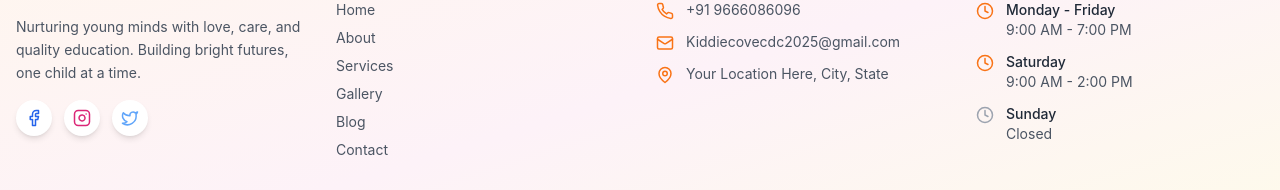
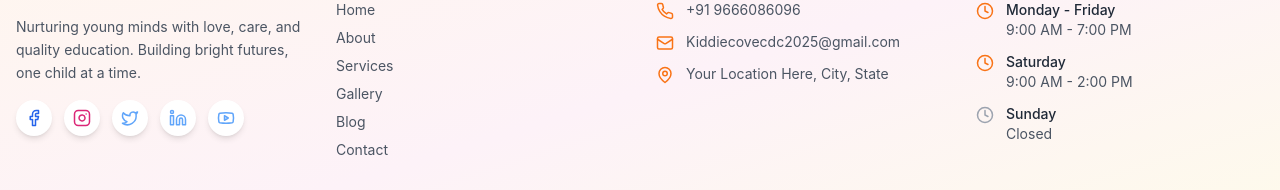
Before and after one commit to Pandu1712/Kidde-Cove, a React (Vite) app: page / in a window 1280 px wide. Shown: the part 11074-11264 px from the top of the page. Built offline with nearby package versions, Linux system fonts and the light colour scheme.

Commit message:
icons Done

```diff
--- a/src/components/Footer.tsx
+++ b/src/components/Footer.tsx
@@ -1,4 +1,4 @@
-import { MapPin, Phone, Mail, Facebook, Instagram, Twitter, Clock } from 'lucide-react';
+import { MapPin, Phone, Mail, Facebook, Instagram, Twitter,Linkedin,Youtube, Clock } from 'lucide-react';
 
 const Footer = () => {
   const navLinks = [
@@ -31,22 +31,37 @@ const Footer = () => {
             </p>
             <div className="flex space-x-3">
               <a
-                href="#"
+                href="https://www.facebook.com/share/1DoiVNXbqf/ "
                 className="w-9 h-9 bg-white rounded-full flex items-center justify-center text-blue-600 hover:bg-blue-600 hover:text-white transition-all duration-300 shadow-md hover:shadow-lg transform hover:scale-110"
               >
                 <Facebook size={18} />
               </a>
               <a
-                href="#"
+                href="https://www.instagram.com/kiddiecovecdc?igsh=bzB3dWg5MXVkbTFz"
                 className="w-9 h-9 bg-white rounded-full flex items-center justify-center text-pink-600 hover:bg-pink-600 hover:text-white transition-all duration-300 shadow-md hover:shadow-lg transform hover:scale-110"
               >
                 <Instagram size={18} />
               </a>
               <a
-                href="#"
+                href="https://x.com/kiddiecovecdc"
                 className="w-9 h-9 bg-white rounded-full flex items-center justify-center text-blue-400 hover:bg-blue-400 hover:text-white transition-all duration-300 shadow-md hover:shadow-lg transform hover:scale-110"
               >
                 <Twitter size={18} />
+              </a>
+
+              <a
+                href="https://www.linkedin.com/in/kiddiecove-cdc-0270553a1?utm_source=share&utm_campaign=share_via&utm_content=profile&utm_medium=android_app "
+                className="w-9 h-9 bg-white rounded-full flex items-center justify-center text-blue-400 hover:bg-blue-400 hover:text-white transition-all duration-300 shadow-md hover:shadow-lg transform hover:scale-110"
+              >
+                <Linkedin size={18} />
+              </a>
+
+
+              <a
+                href="https://youtube.com/@kiddiecovecdc?si=GQwpxqe9jymjYBxo"
+                className="w-9 h-9 bg-white rounded-full flex items-center justify-center text-blue-400 hover:bg-blue-400 hover:text-white transition-all duration-300 shadow-md hover:shadow-lg transform hover:scale-110"
+              >
+                <Youtube size={18} />
               </a>
             </div>
           </div>
```
